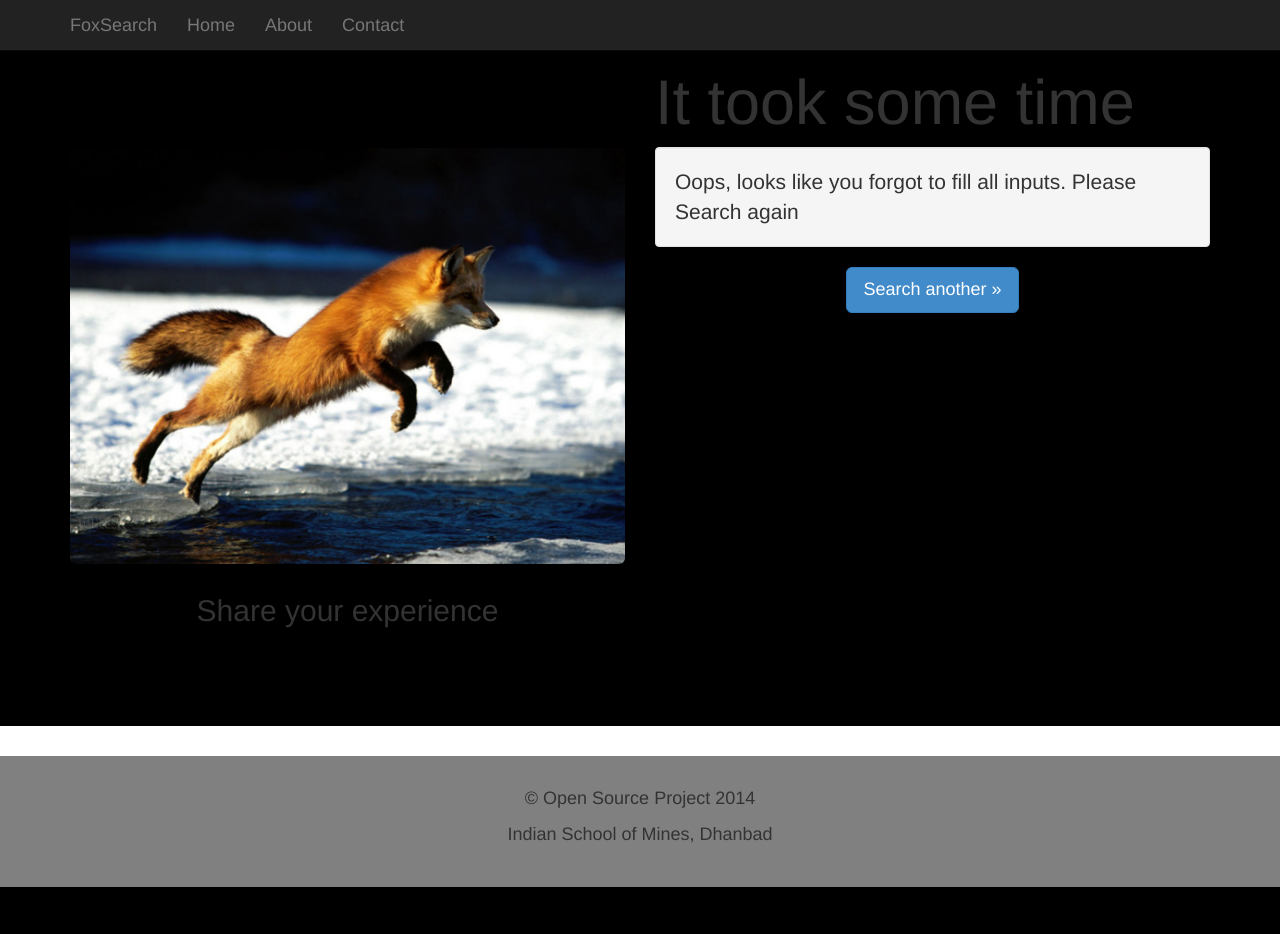
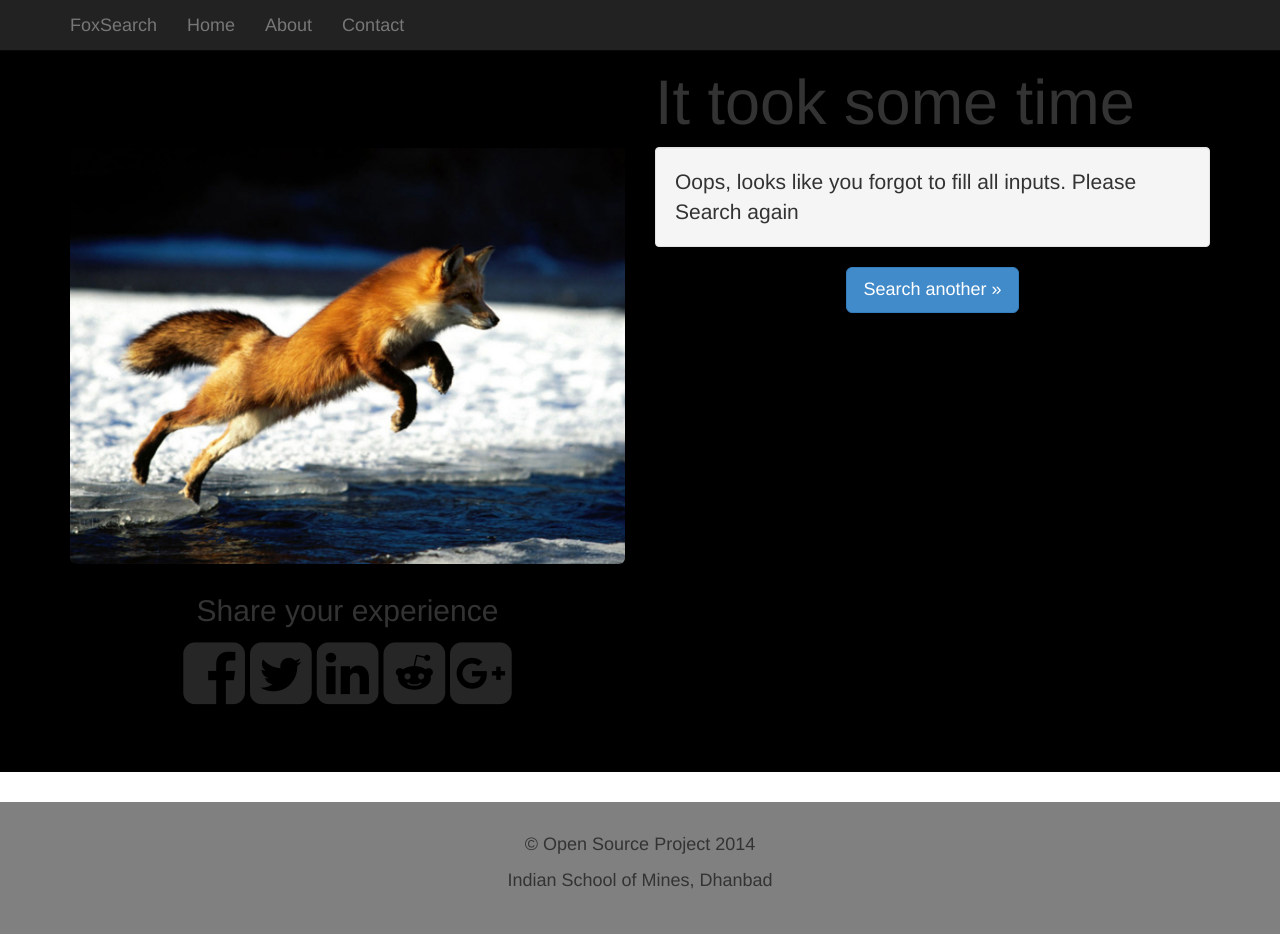
Before and after one commit to codeht1/foxsearch, a Django app: page /result/ in a window 1280 px wide. Before the commit the page ends 887 px from the top, so only its background shows below. Run offline with Django 3.2, Linux system fonts and the light colour scheme; parts of the project's set-up code (start-up, migrations or seed data) failed here and were passed over; some libraries are stand-ins or nearby versions.

Commit message:
changed sharing url

```diff
--- a/static/static_dirs/css/jumbotron.css
+++ b/static/static_dirs/css/jumbotron.css
@@ -9,10 +9,10 @@ body {
 	text-align: center;
 	color:inherit;
 }
-.sharing li {
+/*.sharing li {
 	display: inline;
 	padding-right:10px;
-}
+}*/
 
 .contactinfo img {
 	padding-top: 5px;
--- a/templates/base.html
+++ b/templates/base.html
@@ -24,7 +24,7 @@
     <link href="http://getbootstrap.com/examples/jumbotron/jumbotron.css" rel="stylesheet">
     -->
     <link href="{% static 'css/jumbotron.css' %}" rel="stylesheet">
-    <link href="//maxcdn.bootstrapcdn.com/font-awesome/4.2.0/css/font-awesome.min.css">
+    <link href="http://maxcdn.bootstrapcdn.com/font-awesome/4.2.0/css/font-awesome.min.css" rel="stylesheet" />
 
     <style>
     body {
--- a/templates/result.html
+++ b/templates/result.html
@@ -41,33 +41,23 @@
         <div class = 'col-md-6 pull-left'>
         <img src = "{% static 'img/foxresult.jpg' %}" class = 'img-responsive img-rounded' style="padding-top:100px" />
         <p><h2 style="text-align: center;"> Share your experience </h2>
-		 <ul class="sharing">
-			 <li>
+        <div class="sharing">
 			 		<a href="https://www.facebook.com/sharer/sharer.php?u=https://foxsearch.herokuapp.com/" target = "_blank">
 			 		<i class="fa fa-facebook-square fa-4x" style="color:#262626"></i>
 			 		</a>
-			 </li>
-			 <li>
 			 		<a href="https://twitter.com/home?status=Hey%20there%2C%20I%20am%20using%20this%20amazing%20transliterated%20query%20app%20%23FoxSearch%20.Tweet%20%40praveenyadav.%20Https%3A%2F%2Ffoxsearch.herokuapp.com%2F" target="_blank">
 			 		<i class="fa fa-twitter-square fa-4x" style="color:#262626"></i>
 			 		</a>
-			  </li>
-			  <li>
 			 		 <a href="https://www.linkedin.com/shareArticle?mini=true&url=https://foxsearch.herokuapp.com/&title=Hey%20there%2C%20I%20am%20using%20this%20amazing%20transliterated%20query%20app%20FoxSearch.&summary=Hey%20there%2C%20I%20am%20using%20this%20amazing%20transliterated%20query%20app%20FoxSearch.&source=http://foxsearch.herokuapp.com/" target="_blank">
 			   		 <i class="fa fa-linkedin-square fa-4x" style="color:#262626"></i>
 			   		 </a>
-			   </li>
-			   <li>
 			   		<a href="http://www.reddit.com/submit?url=https://foxsearch.herokuapp.com/&title=Hey%20there%2C%20I%20am%20using%20this%20amazing%20transliterated%20query%20app%20FoxSearch." target="_blank">
 			    	<i class="fa fa-reddit-square fa-4x" style="color:#262626"></i>
 			    	</a>
-			    </li>
-			    <li>
 			    	<a href='https://plus.google.com/share?url=https://foxsearch.herokuapp.com'>
 			     	<i class="fa fa-google-plus-square fa-4x" style="color:#262626"></i>
 			     	</a>
-			    </li>
-		     </ul>
+		     </div>
 		     </p>
         </div>
         </div>
```
